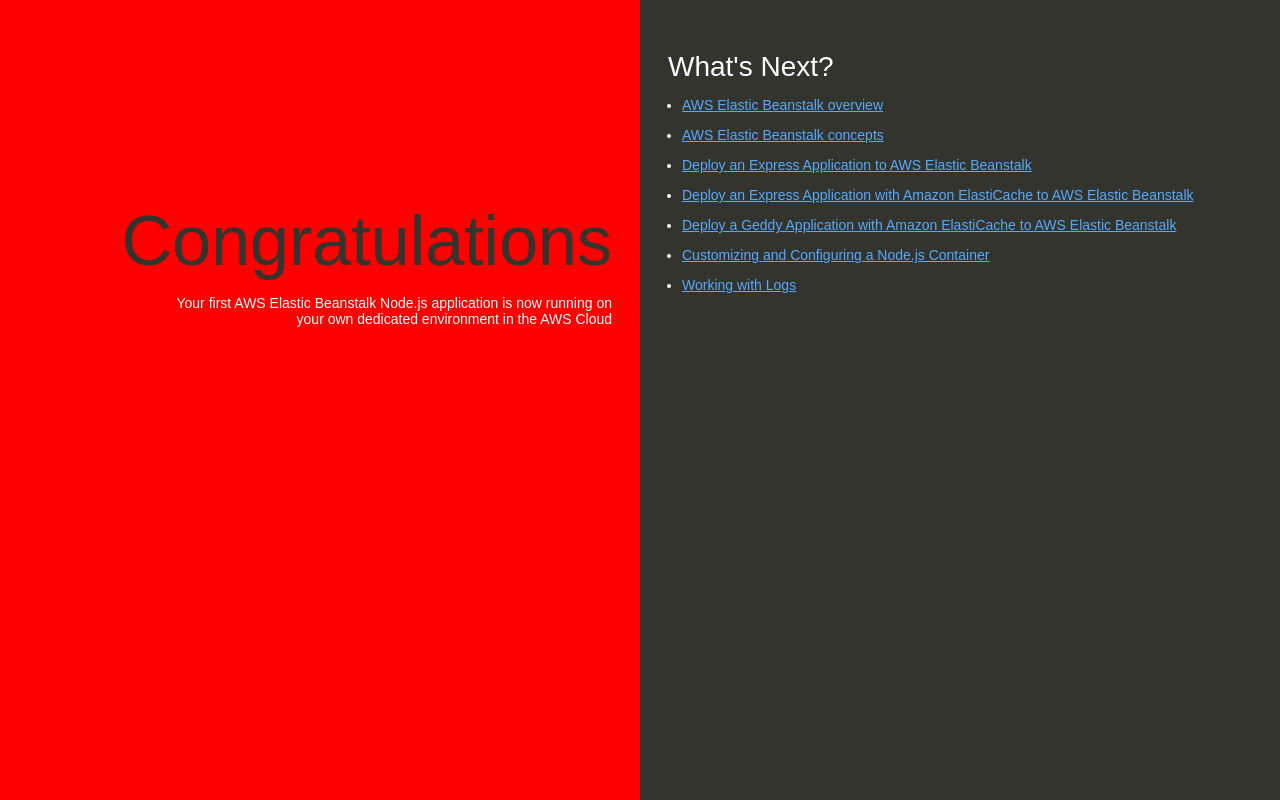
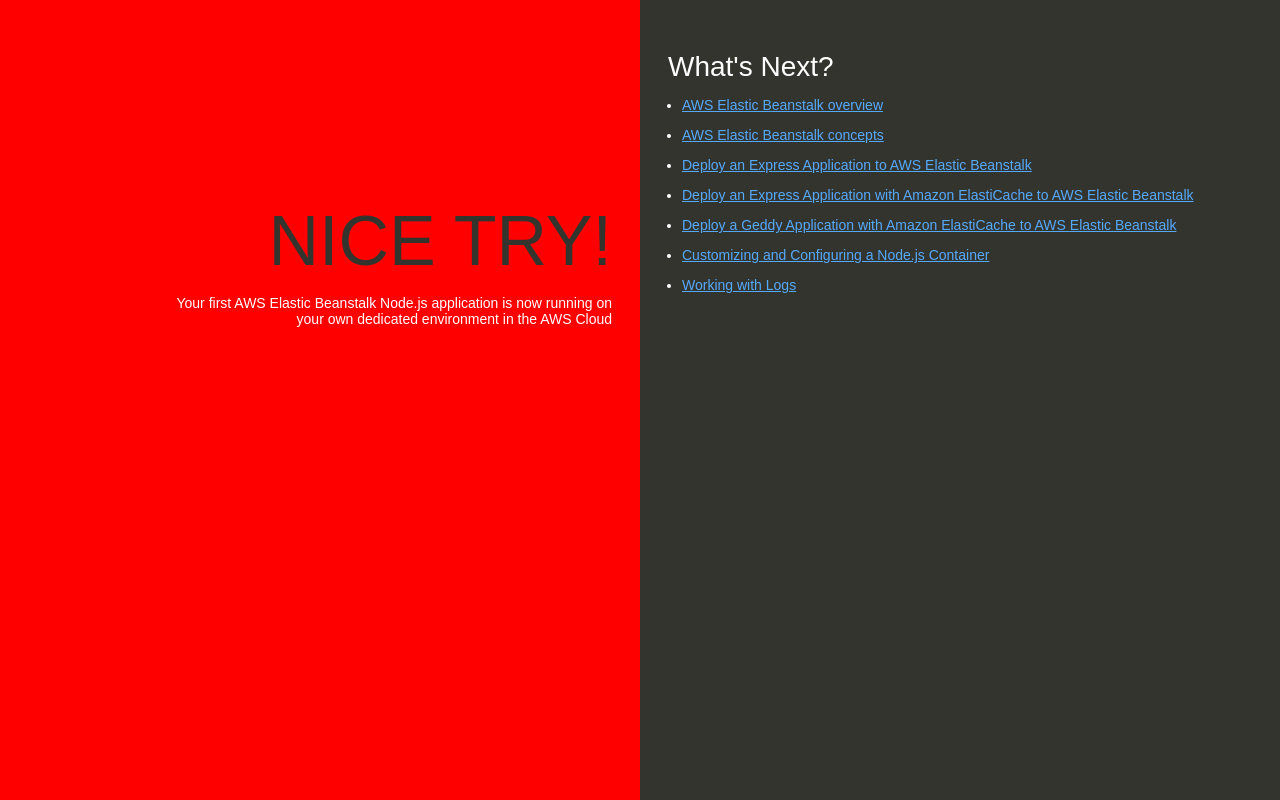
Before and after one commit to faruqabsharrr/mynodejsapp, a website: page index.html in a window 1280 px wide. Drawn offline with Linux system fonts and the light colour scheme.

Commit message:
Update index.html

```diff
--- a/index.html
+++ b/index.html
@@ -74,7 +74,7 @@
   </head>
   <body>
     <div class="textColumn">
-      <h1>Congratulations</h1>
+      <h1>NICE TRY!</h1>
       <p>Your first AWS Elastic Beanstalk Node.js application is now running on your own dedicated environment in the AWS Cloud</p>
     </div>
     <div class="linksColumn">
```
